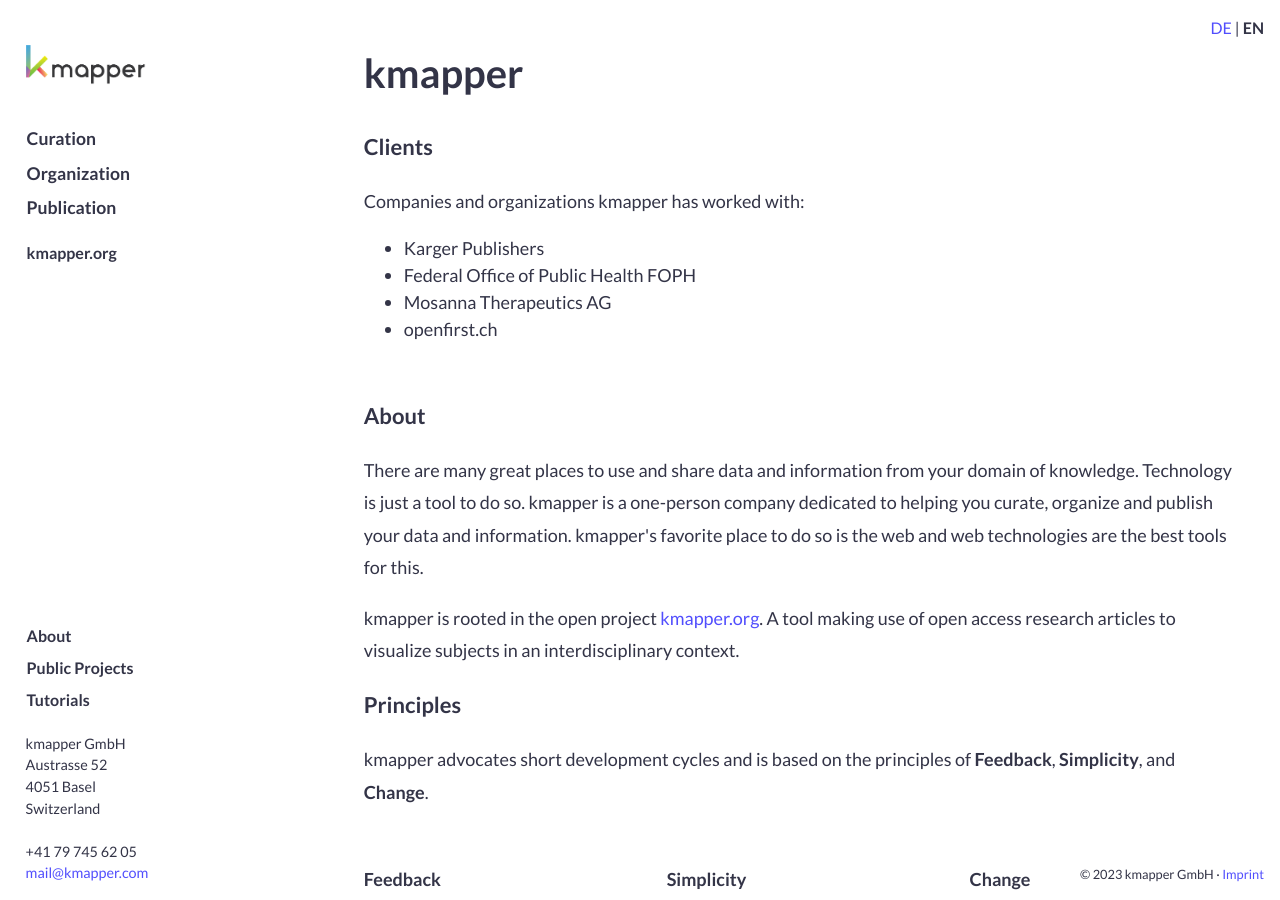
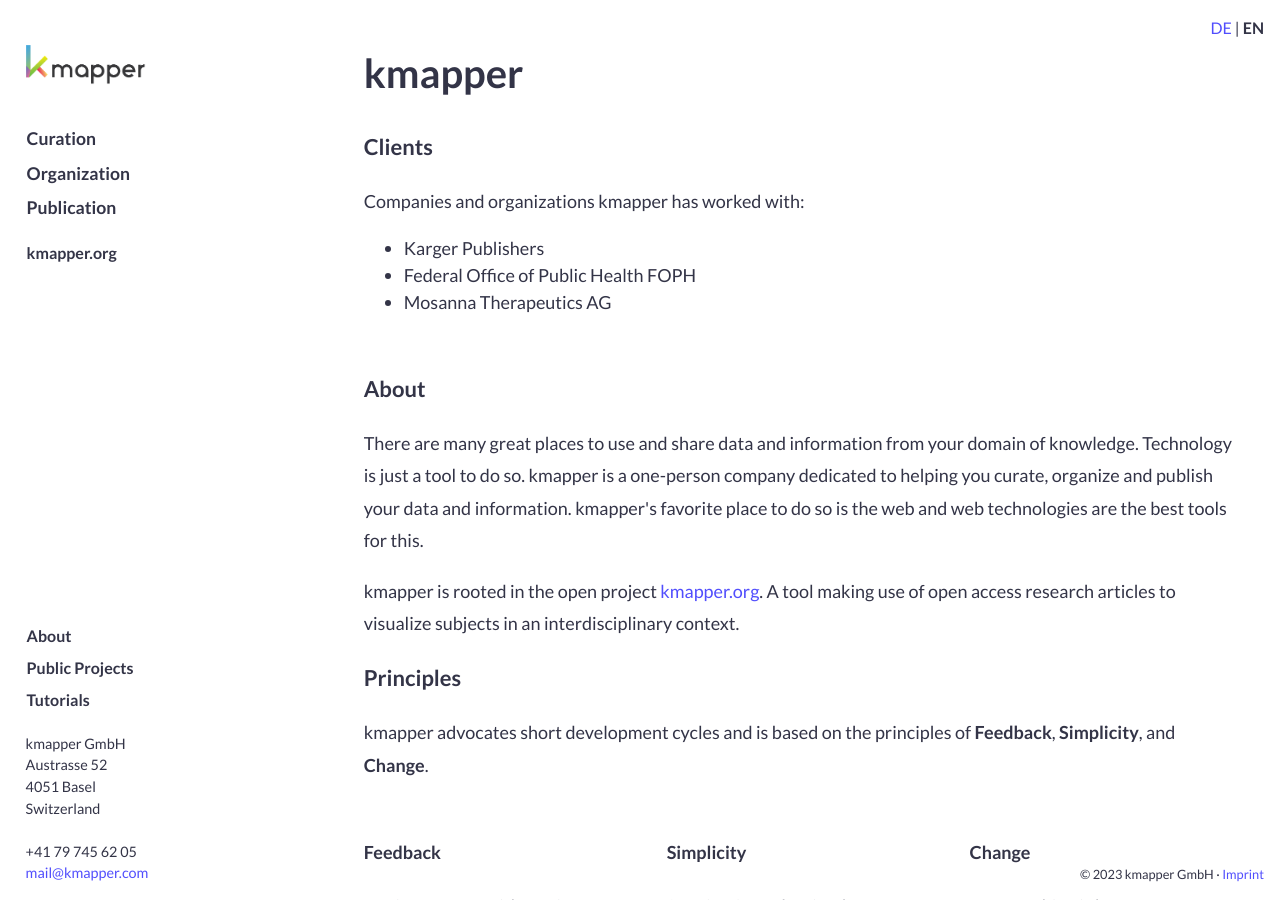
Before and after one commit to cyrill-martin/kmapper.com, a Jekyll site: the page built from src/sites/_en/about.md, in a window 1280 px wide and 900 px high. Built offline with Jekyll 4.4.1, drawn with Linux system fonts in a browser that asks for light colours; comment, search, counter and statistics services are not loaded.

Commit message:
Remove of

```diff
--- a/src/sites/_en/about.md
+++ b/src/sites/_en/about.md
@@ -12,7 +12,6 @@
 - name: Karger Publishers
 - name: Federal Office of Public Health FOPH
 - name: Mosanna Therapeutics AG
-- name: openfirst.ch
 
 h3-about: About
 
```
Also changed, not shown: src/sites/_de/ueber.md (+0 -1 lines).
